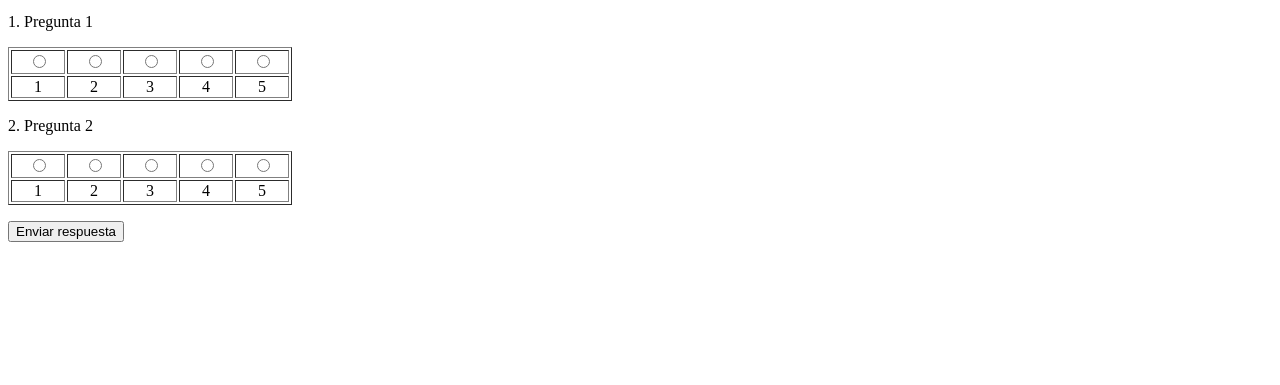
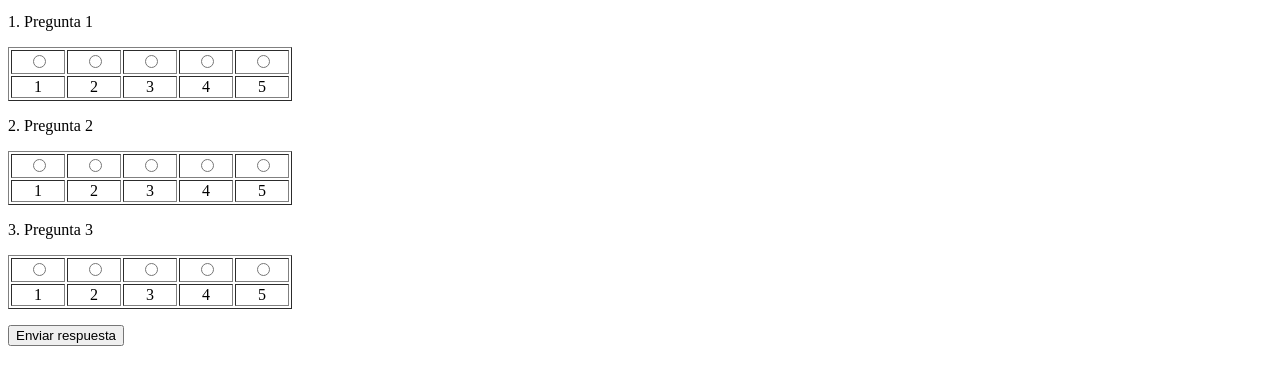
Before and after one commit to Panchii13/cuestionario-filosofia, a plain HTML site: page html/formulario.html in a window 1280 px wide. Shown: the part 119-504 px from the top of the page. Drawn offline with Linux system fonts and the light colour scheme.

Commit message:
tercera pregunta formulario

```diff
--- a/html/formulario.html
+++ b/html/formulario.html
@@ -47,6 +47,23 @@
                     </tr>
                 </table>
 
+                <p>3. Pregunta 3</p>
+                <table border="1">
+                    <tr>
+                        <td align="center" width="50"><input type="radio" name="p3_op1"/></td>
+                        <td align="center" width="50"><input type="radio" name="p3_op2"/></td>
+                        <td align="center" width="50"><input type="radio" name="p3_op3"/></td>
+                        <td align="center" width="50"><input type="radio" name="p3_op4"/></td>
+                        <td align="center" width="50"><input type="radio" name="p3_op5"/></td>
+                    </tr>
+                    <tr>
+                        <td align="center"><label>1</label></td>
+                        <td align="center"><label>2</label></td>
+                        <td align="center"><label>3</label></td>
+                        <td align="center"><label>4</label></td>
+                        <td align="center"><label>5</label></td>
+                    </tr>
+                </table>
                 <p/>
                 <input type="submit" value="Enviar respuesta"/>
             </form>
```
